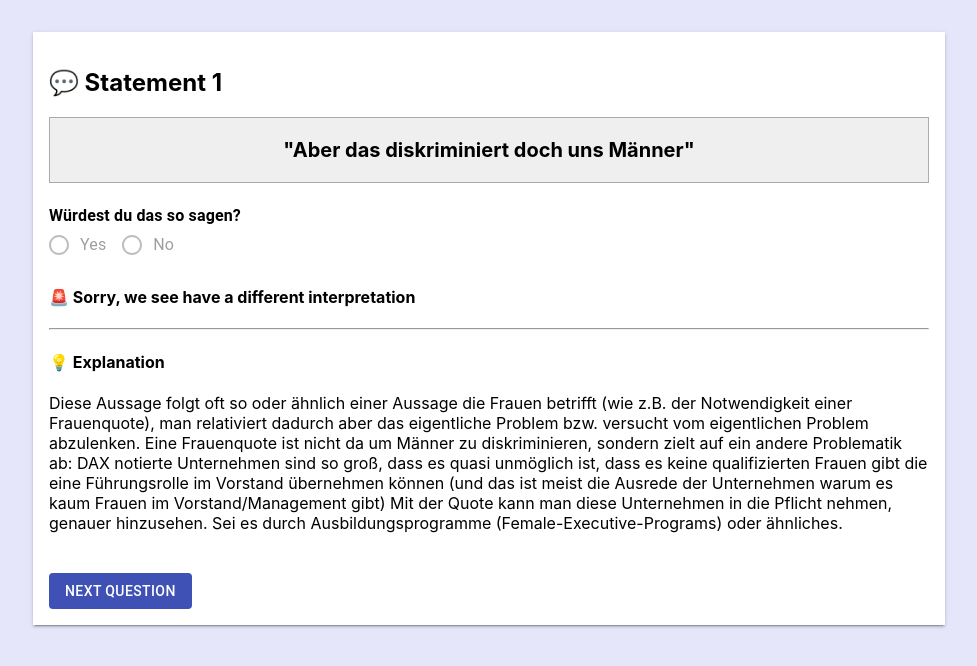
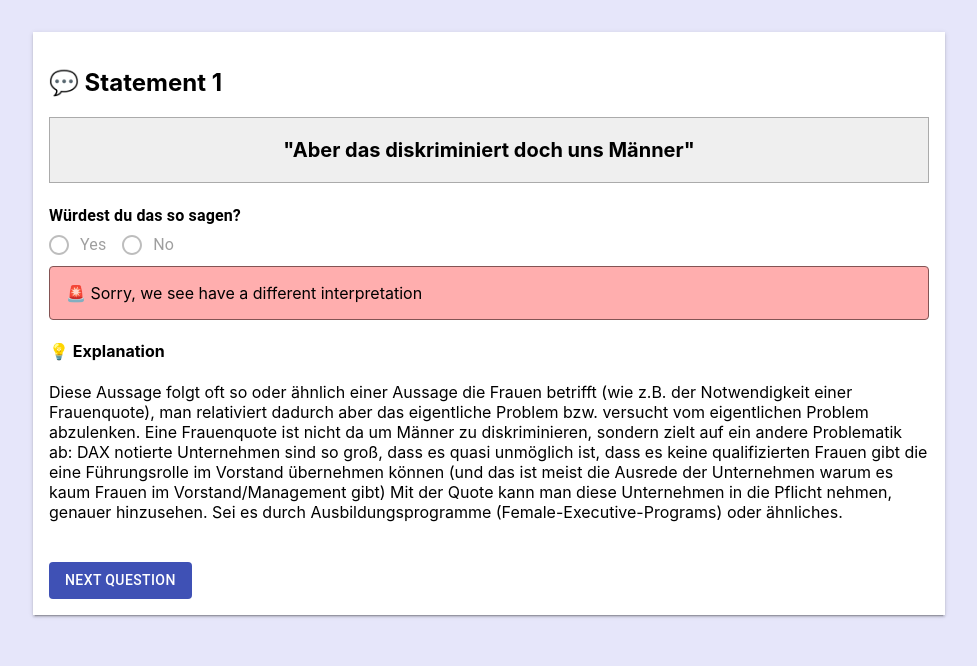
Before and after one commit to NovatecConsulting/hack21-language-is-a-powerful-tool, a React (Create React App) app: page /quiz in a window 1280 px wide. Both pictures are taken after a click on the button "CHECK RESULT". Shown: the top 666 px of the page, without its empty margins (151-1128 px from the left). Built offline with nearby package versions, Linux system fonts and the light colour scheme.

Commit message:
add info text style if result is checked

```diff
--- a/src/components/QuestionComponent.tsx
+++ b/src/components/QuestionComponent.tsx
@@ -37,8 +37,7 @@ const QuestionComponent = ({index, question, showResult, answerCorrect, checkRes
       </FormControl>
       {showResult && (
       <Box marginBottom={5}>
-        <h4>{answerCorrect ? "🎉 Great, we are on the same page" : "🚨 Sorry, we see have a different interpretation"}</h4>
-        <hr/>
+        <Box padding={2} className={answerCorrect ? "same" : "different"}>{answerCorrect ? "🎉 Great, we are on the same page" : "🚨 Sorry, we see have a different interpretation"}</Box>
         <h4>💡 Explanation</h4>
         <p>{question.explanation}</p>
       </Box>
--- a/src/index.css
+++ b/src/index.css
@@ -78,7 +78,20 @@ div.button a {
 fieldset.answer-section {
   margin-top: 15px;
 }
+
 fieldset.answer-section legend{
   font-weight: bold;
   color: black;
 }
+
+div.same {
+  background-color: #c5ffae;
+  border: 1px solid #628354;
+  border-radius: 4px;
+}
+
+div.different {
+  background-color: #ffaeae;
+  border: 1px solid #835454;
+  border-radius: 4px;
+}
```
